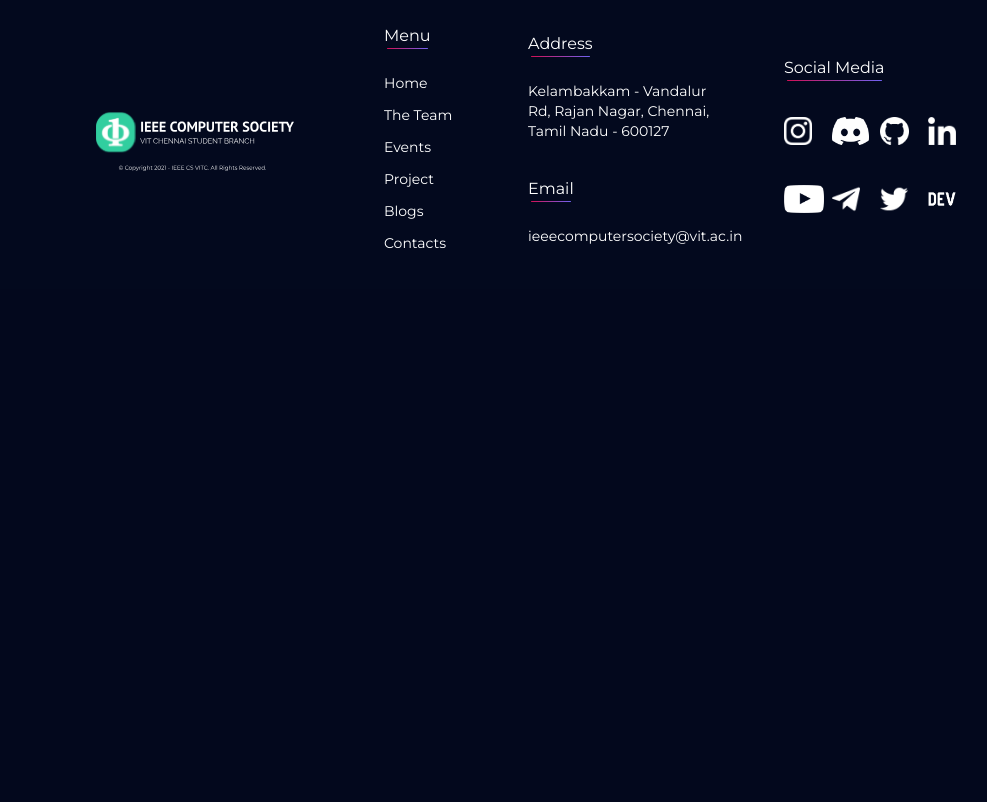
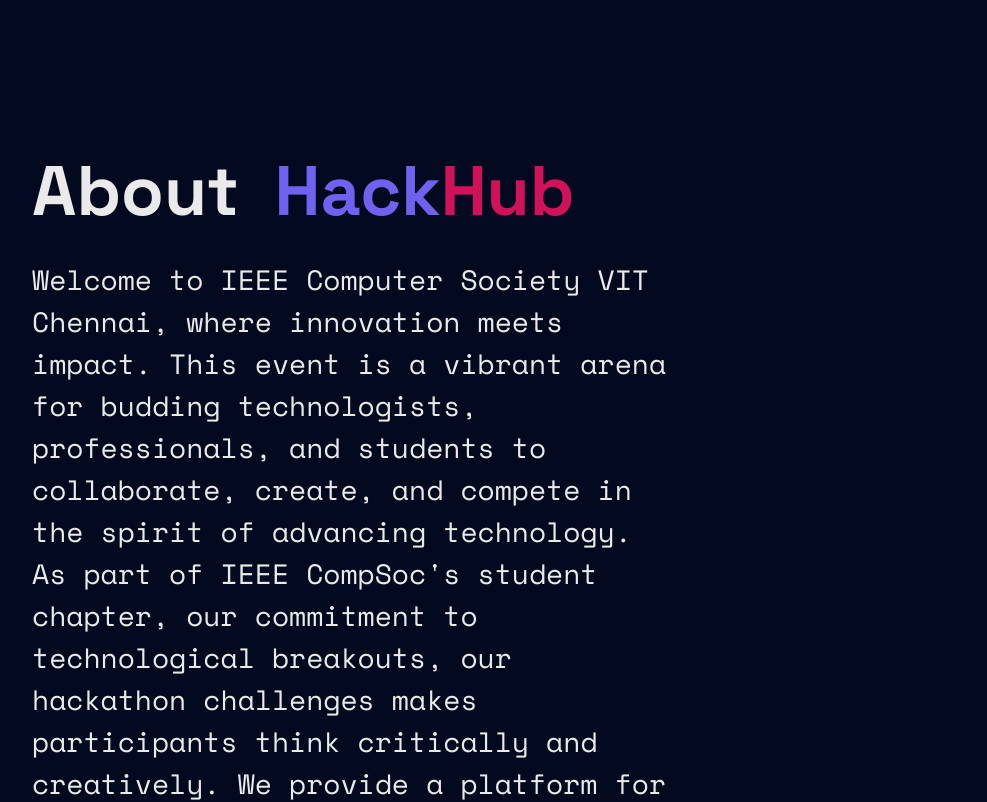
Before and after one commit to sam-shervin/hackhub-24-testdeploy, a Next.js app: page / in a window 1280 px wide. Shown: the part 1300-2102 px from the top of the page, without its empty margins (112-1099 px from the left). Before the commit the page ends 1589 px from the top, so only its background shows below. Built offline with nearby package versions, Linux system fonts and the light colour scheme.

Commit message:
added about

```diff
--- a/src/pages/index.tsx
+++ b/src/pages/index.tsx
@@ -1,5 +1,22 @@
 import Countdown from "@hackhub/components/countdown";
 import { motion } from "framer-motion";
+import { Space_Grotesk, Space_Mono, Montserrat } from "next/font/google";
+
+const spaceGrotesk = Space_Grotesk({
+	subsets: ["latin"],
+	variable: "--font-space-grotesk",
+});
+
+const spaceMono = Space_Mono({
+	subsets: ["latin"],
+	variable: "--font-space-mono",
+	weight: "400",
+});
+
+const montserrat = Montserrat({
+	subsets: ["latin"],
+	variable: "--font-montserrat",
+});
 
 export default function Home() {
 	const loadingAnimation = {
@@ -76,6 +93,27 @@
 					/>
 				</motion.section>
 			</motion.section>
+			<motion.section className="min-h-screen grid items-center m-36 font-bold text-[70px] justify-items-start mr-[500px]">
+				<section className={`flex py-4 self-end ${spaceGrotesk.className}`}>
+					<section className="text-[#EAEAEA]">About &nbsp;</section>
+					<section className="text-[#7161EF]">Hack</section>
+					<section className="text-[#CF1259]">Hub</section>
+				</section>
+				<section
+					className={`text-[28px] font-normal self-start ${spaceMono.className}`}
+				>
+					Welcome to IEEE Computer Society VIT Chennai, where innovation meets
+					impact. This event is a vibrant arena for budding technologists,
+					professionals, and students to collaborate, create, and compete in the
+					spirit of advancing technology. As part of IEEE CompSoc's student
+					chapter, our commitment to technological breakouts, our hackathon
+					challenges makes participants think critically and creatively. We
+					provide a platform for you to turn your disruptive ideas into
+					prototypes, and lastly prizes and recognition await. Join us for an
+					exhilarating journey of learning, innovation, and competition. Unleash
+					your potential with IEEE CompSoc.
+				</section>
+			</motion.section>
 		</>
 	);
 }
```
